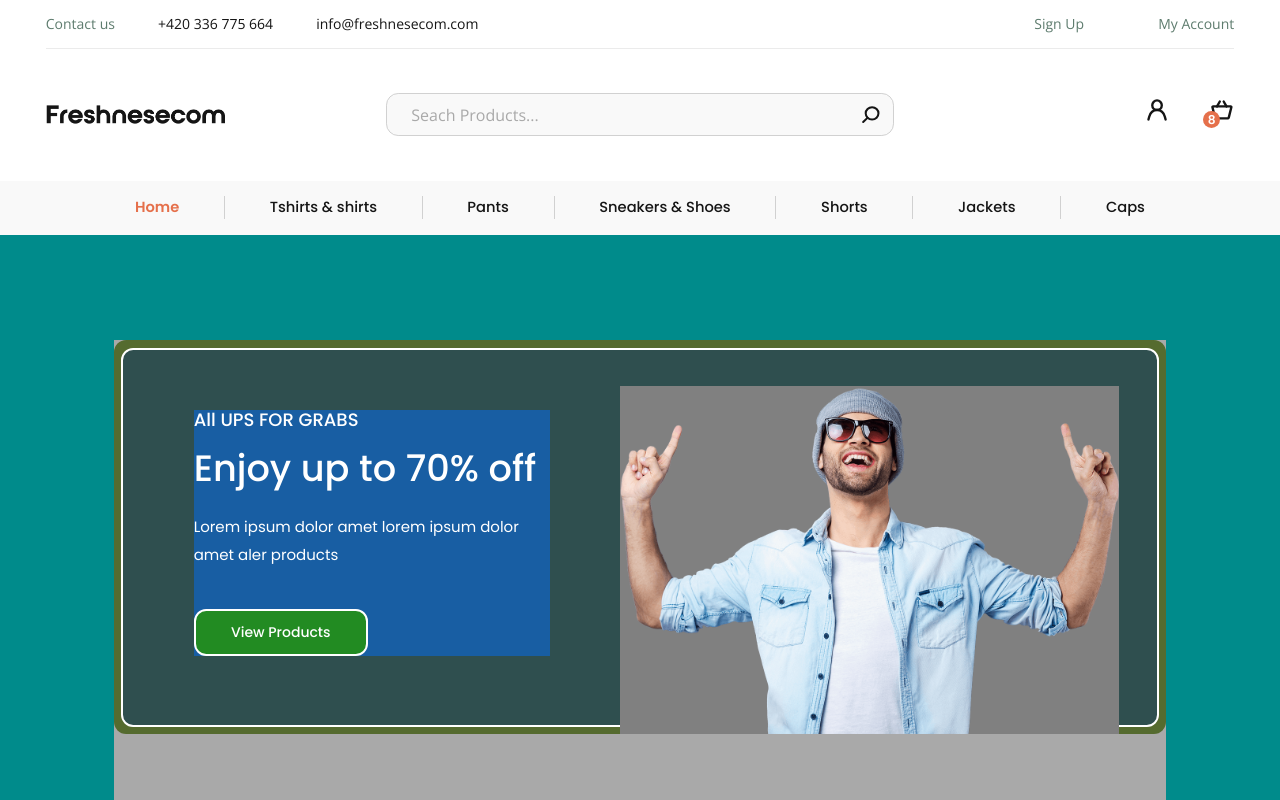
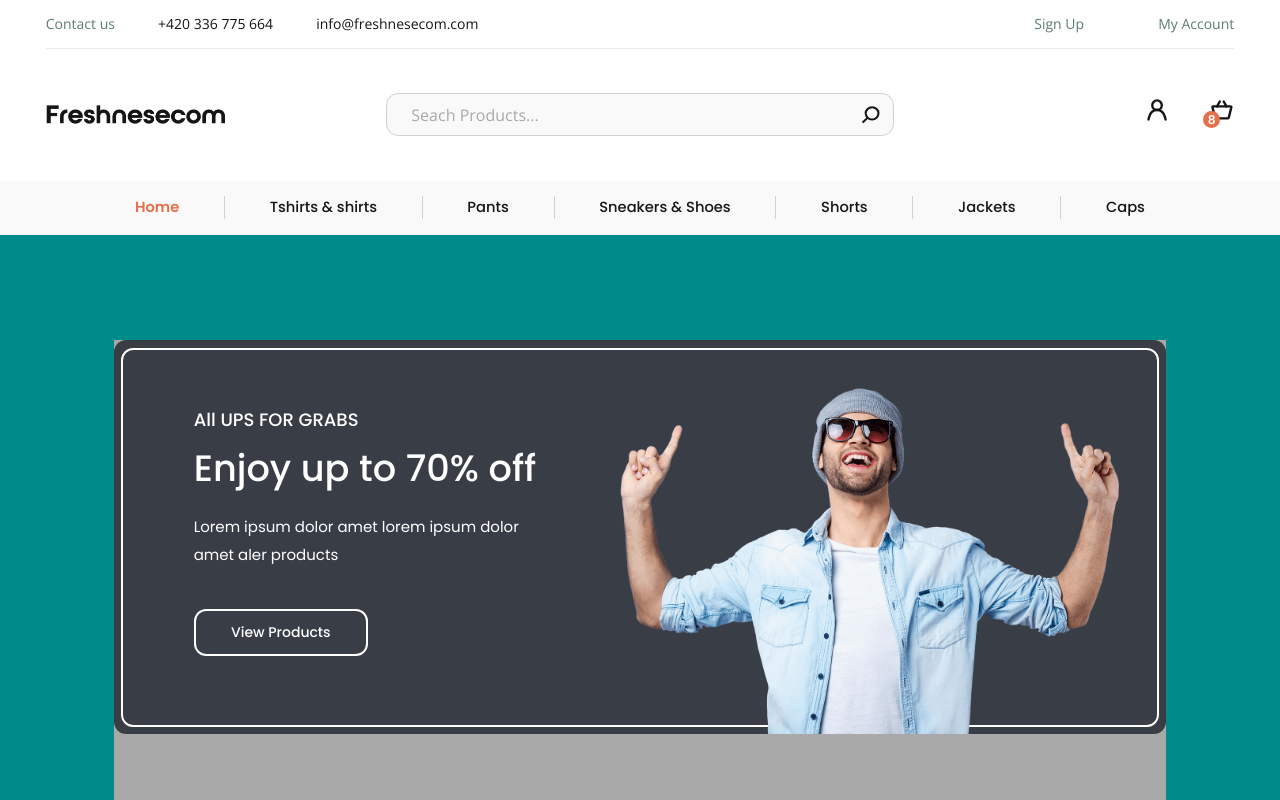
Before and after one commit to Albeiromr/Ecommerce-clean-template, a React (Create React App) app: page / in a window 1280 px wide. Shown: the top 800 px of the page. Built offline with nearby package versions, Linux system fonts and the light colour scheme.

Commit message:
Delete unnecessary colors from the articul element

```diff
--- a/src/components/Footer/0px-599px.scss
+++ b/src/components/Footer/0px-599px.scss
@@ -22,7 +22,7 @@
       width: 100%;
       height: 65.656%;
       border-radius: clamp(7.5px, 2.205vw, 13px);
-      background-color: darkolivegreen;
+      background-color: $darkFill;
       position: absolute;
       top: 0;
       left: 0;
@@ -34,7 +34,7 @@
     &__article-subcontainer {
       width: 97.904%;
       height: 98.234%;
-      background: darkslategray;
+      background: $darkFill;
       border-radius: clamp(7.5px, 2.205vw, 13px);
       border: 2px #ffffff solid;
       position: relative;
@@ -43,7 +43,6 @@
     &__article-text-box {
       width: 69.179%;
       height: 41.312%;
-      background: dodgerblue;
       position: absolute;
       top: 8.687%;
       left: 14.583%;
@@ -89,7 +88,6 @@
     &__article-button {
       width: 60.05%;
       height: 20.094%;
-      background: forestgreen;
       border-radius: clamp(10px, 0.952vw, 18px);
       border: 2px #ffffff solid;
       cursor: pointer;
@@ -113,7 +111,6 @@
     &__image-container {
       width: 84.383%;
       height: 41.379%;
-      background: gray;
       position: absolute;
       bottom: 0%;
       left: 7.737%;
--- a/src/components/Footer/1025px-1920px.scss
+++ b/src/components/Footer/1025px-1920px.scss
@@ -22,7 +22,7 @@
       width: 100%;
       height: 67.914%;
       border-radius: clamp(10px, 0.952vw, 18px);
-      background-color: darkolivegreen;
+      background-color: $darkFill;
       position: absolute;
       top: 0;
       left: 0;
@@ -34,7 +34,7 @@
     &__article-subcontainer {
       width: 98.666%;
       height: 96.259%;
-      background: darkslategray;
+      background: $darkFill;
       border-radius: clamp(10px, 0.952vw, 18px);
       border: 2px #ffffff solid;
       position: relative;
@@ -43,7 +43,6 @@
     &__article-text-box {
       width: 34.484%;
       height: 65.439%;
-      background: rgb(24, 94, 163);
       position: absolute;
       top: 16.155%;
       left: 6.831%;
@@ -89,7 +88,6 @@
     &__article-button {
       width: 48.886%;
       height: 19.062%;
-      background: forestgreen;
       border-radius: clamp(10px, 0.952vw, 18px);
       border: 2px #ffffff solid;
       cursor: pointer;
@@ -113,7 +111,6 @@
     &__image-container {
       width: 47.481%;
       height: 88.368%;
-      background: gray;
       position: absolute;
       bottom: 0;
       left: 48.074%;
--- a/src/components/Footer/600px-1024px.scss
+++ b/src/components/Footer/600px-1024px.scss
@@ -20,7 +20,7 @@
       width: 100%;
       height: 48.379%;
       border-radius: 1.115vw;
-      background-color: darkolivegreen;
+      background-color: $darkFill;
       position: absolute;
       top: 0;
       left: 0;
@@ -32,7 +32,7 @@
     &__article-subcontainer {
       width: 98.667%;
       height: 96.259%;
-      background: darkslategray;
+      background: $darkFill;
       border-radius: 1.115vw;
       border: 2px #ffffff solid;
       position: relative;
@@ -41,7 +41,6 @@
     &__article-text-box {
       width: 40.58%;
       height: 80.258%;
-      background: dodgerblue;
       position: absolute;
       top: 9.957%;
       left: 6.831%;
@@ -87,7 +86,6 @@
     &__article-button {
       width: 56.049%;
       height: 20.093%;
-      background: forestgreen;
       border-radius: clamp(10px, 0.952vw, 18px);
       border: 2px #ffffff solid;
       cursor: pointer;
@@ -111,7 +109,6 @@
     &__image-container {
       width: 47.481%;
       height: 88.368%;
-      background: gray;
       position: absolute;
       bottom: 0;
       left: 48.073%;
--- a/src/sass/_variables.scss
+++ b/src/sass/_variables.scss
@@ -16,6 +16,9 @@ $c2-B: #1B3B30;
 //c4
 $c4-A: #E5704B;
 
+//dark fill
+$darkFill: #393D46;
+
 //////////////////////
 
 //fonts
```
